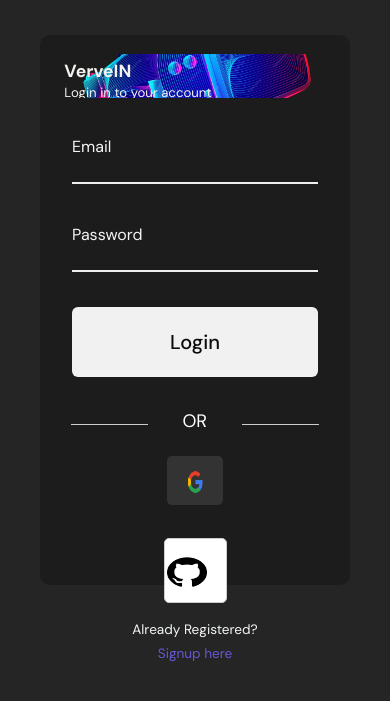
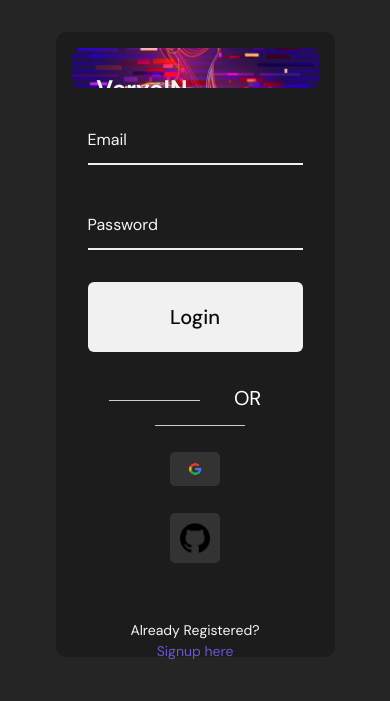
Before and after one commit to Mohitverve/verve, a PHP site: page /login.html in a window 390 px wide. Shown: the top 701 px of the page. Run offline with PHP 8.4, Linux system fonts and the light colour scheme; some libraries are stand-ins or nearby versions.

Commit message:
Update login.css

```diff
--- a/login.css
+++ b/login.css
@@ -1,23 +1,29 @@
 @import url('https://fonts.googleapis.com/css2?family=DM+Sans:wght@400;500;700&display=swap');
+
 *, *:after, *:before {
     box-sizing: border-box;
     max-height: 625px;
-		margin-top: 3px;
 }
+
 body {
     font-family: "DM Sans", sans-serif;
     line-height: 1.5;
     background-color: #242524;
     padding: 0 2rem;
 }
+
 img {
     max-width: 100%;
     display: block;
 }
+
+
+
 input {
     appearance: none;
     border-radius: 0;
 }
+
 .card {
     margin: 2rem auto;
     display: flex;
@@ -28,19 +34,20 @@
     border-radius: 10px;
     box-shadow: 0 10px 20px 0 rgba(#999, .25);
     padding: 1rem; /* Decreased padding */
-		max-height: 550px;
+
 }
+
 .card-image {
     border-radius: 8px;
     overflow: hidden;
     padding-bottom: 16%; /* Decreased height */
     background-image: url('VRlibrary.jpeg');
-		background-image: url('vr\ headset\ \(1\).png');
     background-repeat: no-repeat;
     background-size: cover; /* Adjusted background size */
     background-position: center;
     position: relative;
 }
+
 .card-heading {
     position: absolute;
     left: 10%;
@@ -57,9 +64,12 @@
         margin-top: .25em;
     }
 }
+
 .card-form {
     padding: 1rem;
 }
+
+
 .input {
     display: flex;
     flex-direction: column-reverse;
@@ -69,12 +79,14 @@
         margin-top: 1.5rem;
     }
 }
+
 .input-label {
     color: #f4f5f5;
     position: absolute;
     top: 1.5rem;
     transition: .25s ease;
 }
+
 .input-field {
     border: 0;
     z-index: 1;
@@ -93,9 +105,11 @@
         }
     }
 }
+
 .action {
     margin-top: 2rem;
 }
+
 .action-button {
     font: inherit;
     font-size: 1.25rem;
@@ -182,6 +196,7 @@
     vertical-align: middle; /* Align the image vertically in the button */
 }
 
+
 .card-info {
     padding: 1rem 1rem;
     text-align: center;
@@ -194,89 +209,3 @@
         text-decoration: none;
     }
 }
-
-/* Media queries */
-@media screen and (max-width: 768px) {
-	.card {
-	  width: 95%; /* Adjusted width for smaller screens */
-	  padding: 1rem 1.5rem; /* Adjusted padding */
-	}
-	.card-heading {
-	  font-size: 1.25rem; /* Decreased font size for smaller screens */
-	  top: 10%; /* Adjusted position */
-	  left: 5%; /* Adjusted position */
-	  right: 5%; /* Adjusted position */
-	}
-	.card-info p {
-        font-size: 0.85rem; /* Decreased font size for smaller screens */
-	margin-top: -29px;
-    }
-
-	.input-label {
-	  top: 1rem; /* Adjusted position */
-	}
-  }
-
-  @media screen and (max-width: 576px) {
-	.card {
-	  width: 100%; /* Adjusted width for even smaller screens */
-	  padding: 1rem 1rem; /* Adjusted padding */
-	}
-	.card-heading {
-	  font-size: 1.1rem; /* Further decreased font size for smallest screens */
-	  top: 8%; /* Adjusted position */
-	  left: 3%; /* Adjusted position */
-	  right: 3%; /* Adjusted position */
-	}
-	.input-label {
-	  top: 0.75rem; /* Adjusted position */
-	}
-	.or-line:before,
-	.or-line:after {
-	  width: 30%; /* Adjusted length of the line for smaller screens */
-	}
-	.or-line span {
-	  font-size: 18px; /* Adjusted font size for smaller screens */
-	}
-	.google-logo-button img {
-	  width: 36px; /* Adjusted size of the Google logo for smaller screens */
-	  height: 26px; /* Adjusted size of the Google logo for smaller screens */
-	}
-	.google-logo-button span {
-	  font-size: 14px; /* Adjusted font size for smaller screens */
-	  line-height: 26px; /* Adjusted line height for smaller screens */
-	}
-  }
-
-
-
-		.github-logo-button {
-			display: inline-block;
-			background-color: #fff;
-			border: 1px solid #ccc;
-			border-radius: 5px;
-			padding: 15px;
-			padding-left: 2px;
-			cursor: pointer;
-			text-decoration: none; /* Remove default anchor underline */
-
-		}
-
-		.github-logo-button:hover {
-			background-color: #fffafa12;
-		}
-
-
-		.github-logo-button img {
-			display: block;
-			width: 40px; /* Adjust as needed */
-			height: 30px;
-			float: left; /* Align the image to the left */
-			margin-right: 4px;
-		}
-
-		.github-logo-button span {
-			line-height: 30px;
-			color: black;
-			font-size: 16px; /* Match the line height with the image height */
-		}
```
Lines whose indentation alone changed are shown as unchanged.
